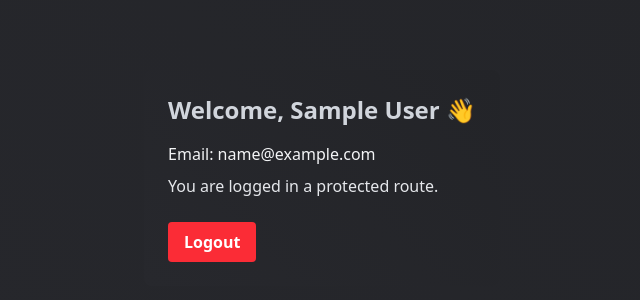
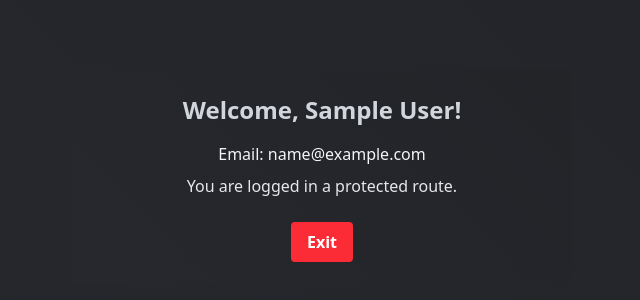
Before and after one commit to josevitor555/register-jwt, a React (Vite) app in the folder react-auth/: page /welcome in a window 1280 px wide. Shown: the part 242-542 px from the top of the page, without its empty margins (318-958 px from the left). Built offline with nearby package versions, Linux system fonts and the light colour scheme; sample sign-in values are in the browser's storage.

Commit message:
02/05/2025

```diff
--- a/react-auth/src/App.css
+++ b/react-auth/src/App.css
@@ -163,8 +163,8 @@
 
 .user-information {
   background: linear-gradient(45deg, #27282D, #232428);
+  text-align: center;
 }
-
 
 body {
   background: linear-gradient(45deg, #27282D, #232428);
--- a/react-auth/src/components/Login.jsx
+++ b/react-auth/src/components/Login.jsx
@@ -29,7 +29,7 @@ const Login = () => {
             navigate("/welcome"); // Redirect to the home page
         } catch (error) {
             console.error("Error logging in:", error); // Log the error to the console
-            alert("Error logging in. Please try again."); // Show an alert to the user
+            alert("Invalid email or password. Please try again."); // Show an alert to the user
         }
     }
 
@@ -57,12 +57,14 @@ const Login = () => {
                 </div>
 
                 <div className="container-buttons">
-                    <div className="m-2">
+                    <div className="m-2 flex items-center justify-between">
                         <label className="material-checkbox">
                             <input type="checkbox" />
                             <span className="checkmark"></span>
                             Remenber me
                         </label>
+
+                        <span className="text-white cursor-pointer" onClick={() => navigate("/register")}> Don't have an account? </span>
                     </div>
                     <div className="flex items-center justify-between">
                         <button type="button" onClick={() => navigate("/")}> Cancel </button>
--- a/react-auth/src/components/Register.jsx
+++ b/react-auth/src/components/Register.jsx
@@ -30,7 +30,7 @@ const Register = () => {
             navigate("/welcome"); // Redirect to the home page
         } catch (error) {
             console.error("Error registering user:", error); // Log the error to the console
-            alert("Error registering user. Please try again."); // Show an alert to the user
+            alert("Email or username already exists. Please try again."); // Show an alert to the user
         }
     }
 
--- a/react-auth/src/components/Welcome.jsx
+++ b/react-auth/src/components/Welcome.jsx
@@ -28,19 +28,19 @@ const Welcome = () => {
         localStorage.removeItem("token");
         localStorage.removeItem("user");
 
-        alert("You are logout!");
+        alert("You have logged out, you can log in again.");
         navigate("/login");
     }
 
     return (
-        <div className="user-information max-w-md mx-auto mt-10 p-6 rounded-lg">
-            <h2 className="text-2xl text-gray-300 font-bold mb-4"> Welcome, {user.name} 👋</h2>
+        <div className="user-information w-[500px] mt-10 p-6 rounded-lg">
+            <h2 className="text-2xl text-gray-300 font-bold mb-4"> Welcome, {user.name}! </h2>
             <p className="text-gray-100 mb-2"> Email: <span className="font-medium"> {user.email} </span> </p>
             <p className="text-gray-200 mb-6"> You are logged in a protected route. </p>
 
             {/* Button to logout account */}
             <button className="bg-red-500 hover:bg-red-600 text-white font-semibold py-2 px-4 rounded" onClick={handleLogout}>
-                Logout
+                Exit
             </button>
         </div>
     );
```
Also changed, not shown: react-auth/src/context/AuthContext.jsx (deleted), 1 other file (tests, documents, lock files or other folders).
